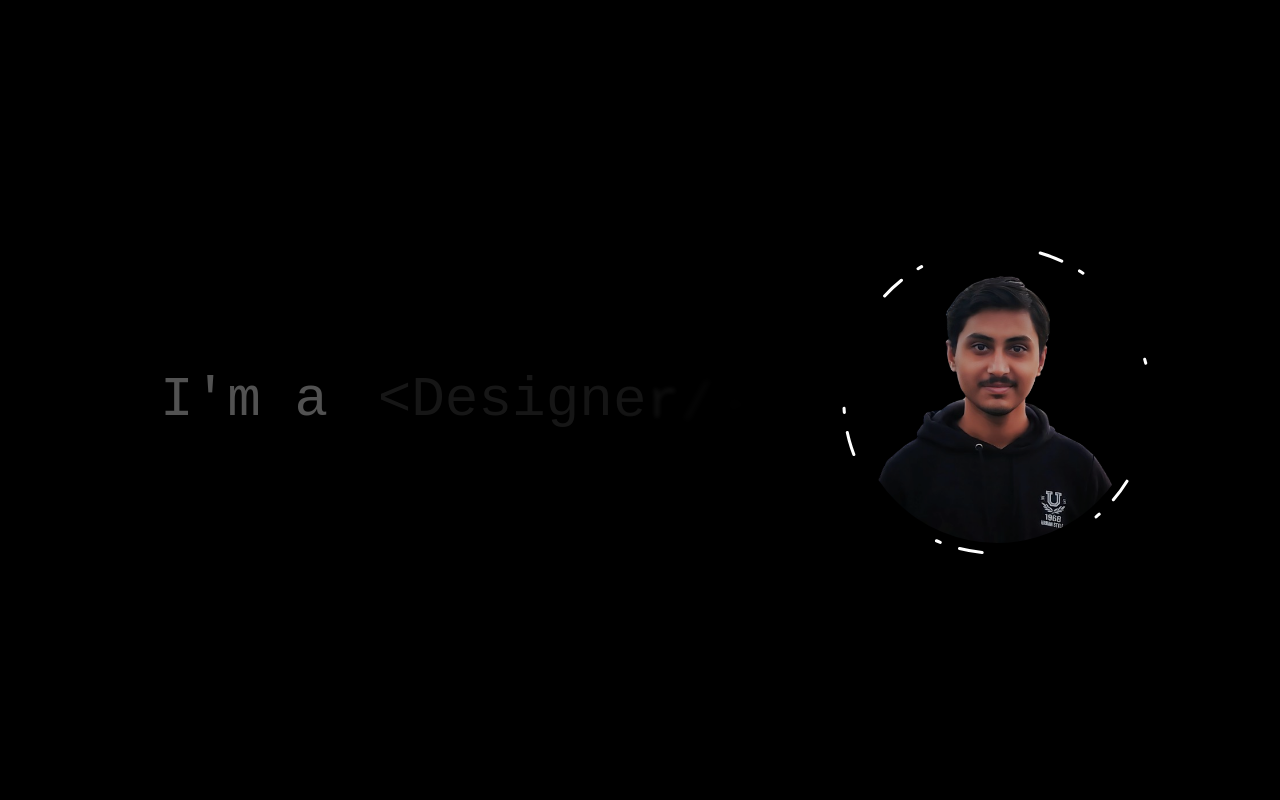
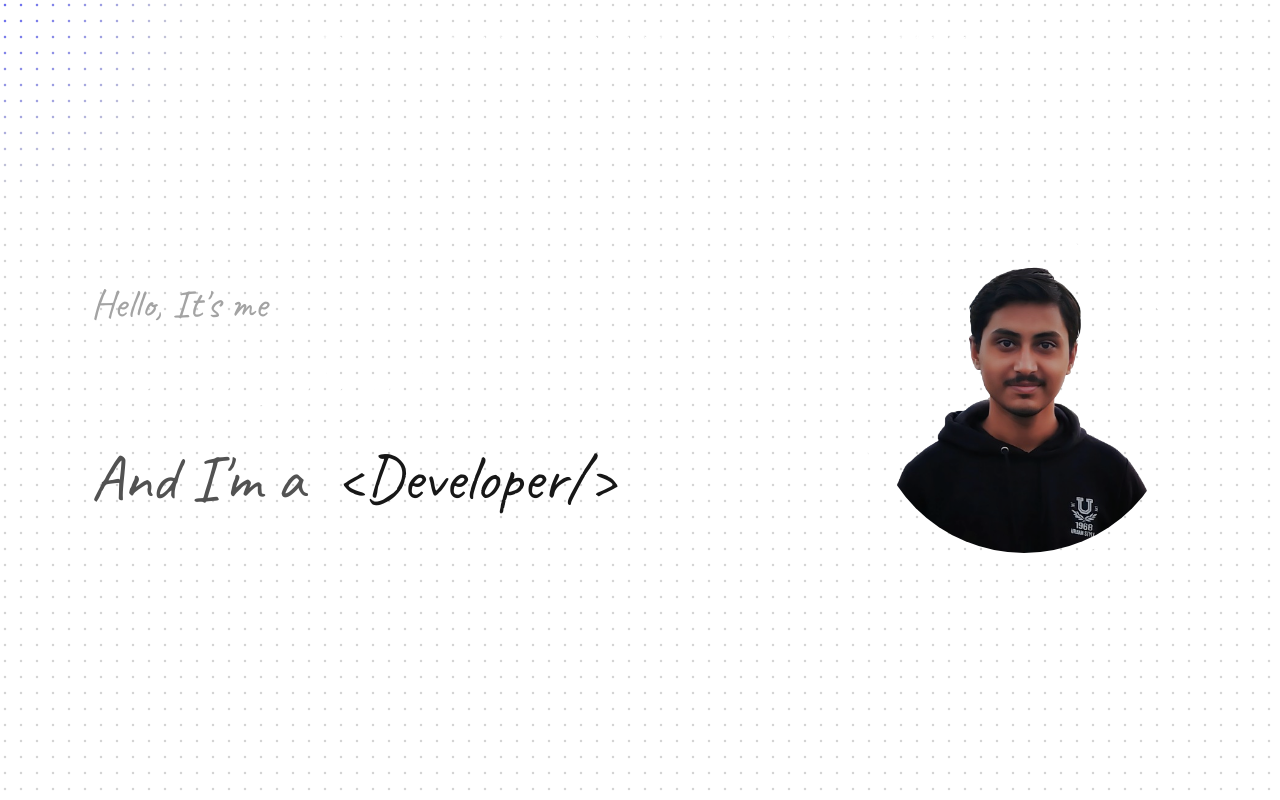
Before and after one commit to dhruv030721/portfolio_webiste, a Next.js app: page / in a window 1280 px wide. Built offline with nearby package versions, Linux system fonts and the light colour scheme.

Commit message:
Add native next google font add little drop shadow in image

```diff
--- a/app/components/FlipWord.tsx
+++ b/app/components/FlipWord.tsx
@@ -1,13 +1,26 @@
 import React from "react";
 import { FlipWords } from "./ui/flip-words";
+import { Caveat } from "next/font/google";
+
+
+const caveat = Caveat({
+    weight: '400',
+    subsets: ['latin'],
+})
 
 export function FlipWord() {
+
+
     const words = ["<Programmer/>", "<Developer/>", "<Designer/>", "<Avid_Learner/>"];
 
     return (
-        <div className="flex justify-start ml-40 items-start">
-            <div className="text-[3.5rem] font-ubantu font-normal text-neutral-600 dark:text-neutral-400">
-                {"I'm a"}&nbsp;
+        <div className={`flex flex-col items-start ${caveat.className}`}>
+            <div className="flex flex-col ">
+                <h1 className={`text-neutral-400 text-[2.5rem]`}>Hello, {"It's"} me</h1>
+                <span className={`text-white font-Playwrite font-bold text-[4rem]  ${caveat.className}`}>Dhruv Godhani</span>
+            </div>
+            <div className={` font-ubantu text-[4rem] font-normal text-neutral-600  dark:text-neutral-400  ${caveat.className}`}>
+                And {"I'm a"}&nbsp;
                 <span className="ml-2">
                     <FlipWords words={words} />
                 </span>
--- /dev/null
+++ b/app/components/HeroHighlight.tsx
@@ -0,0 +1,13 @@
+"use client";
+import { HeroHighlight, Highlight } from "./ui/hero-highlight";
+import NavBar from "./NavBar";
+import { HeroSection } from "./HeroSection";
+
+export function HeroHighlightDemo() {
+    return (
+        <HeroHighlight>
+            <NavBar />
+            <HeroSection />
+        </HeroHighlight>
+    );
+}
--- a/app/components/HeroSection.tsx
+++ b/app/components/HeroSection.tsx
@@ -6,15 +6,15 @@ import { motion } from "framer-motion";
 
 export function HeroSection() {
     return (
-        <div className="w-screen flex justify-between relative items-center h-screen overflow-hidden bg-black">
-            <div className="w-[70%]">
+        <div className="flex h-[80%] justify-center relative items-center overflow-hidden ">
+            <div className="w-[60%]">
                 <FlipWord />
             </div>
-            <div className="relative mr-32 rounded-full">
+            <div className="relative rounded-full">
                 <Image
                     src="/Profile.png"
                     alt="Profile Image"
-                    className="brightness-75 p-3 rounded-full"
+                    className="brightness-75 p-3 rounded-full drop-shadow-black-3xl"
                     quality={100}
                     width={330}
                     height={330}
--- a/app/components/NavBar.tsx
+++ b/app/components/NavBar.tsx
@@ -1,11 +1,19 @@
-import React from 'react'
+import React from 'react';
+import Link from 'next/link';
+import { GeistSans } from 'geist/font/sans';
 
 const Navbar = () => {
   return (
-    <div>
-
+    <div className=' w-full text-white h-20 flex items-center'>
+      <ul className={`flex justify-center gap-x-20 text-md  w-full ${GeistSans.className}`}>
+        <li><Link href="/">Home</Link></li>
+        <li><Link href="/education">Education</Link></li>
+        <li><Link href="/experience">Experience</Link></li>
+        <li><Link href="/projects">Projects</Link></li>
+        <li><Link href="/contact">Contact me</Link></li>
+      </ul>
     </div>
-  )
+  );
 }
 
-export default Navbar
+export default Navbar;
--- /dev/null
+++ b/app/components/ui/hero-highlight.tsx
@@ -0,0 +1,96 @@
+"use client";
+import { cn } from "../../utils/cn";
+import { useMotionValue, motion, useMotionTemplate } from "framer-motion";
+import React from "react";
+
+export const HeroHighlight = ({
+    children,
+    className,
+    containerClassName,
+}: {
+    children: React.ReactNode;
+    className?: string;
+    containerClassName?: string;
+}) => {
+    let mouseX = useMotionValue(0);
+    let mouseY = useMotionValue(0);
+
+    function handleMouseMove({
+        currentTarget,
+        clientX,
+        clientY,
+    }: React.MouseEvent<HTMLDivElement>) {
+        if (!currentTarget) return;
+        let { left, top } = currentTarget.getBoundingClientRect();
+
+        mouseX.set(clientX - left);
+        mouseY.set(clientY - top);
+    }
+    return (
+        <div
+            className={cn(
+                "relative h-screen flex bg-white dark:bg-black justify-center w-full group",
+                containerClassName
+            )}
+            onMouseMove={handleMouseMove}
+        >
+            <div className="absolute inset-0 bg-dot-thick-neutral-300 dark:bg-dot-thick-neutral-800  pointer-events-none" />
+            <motion.div
+                className="pointer-events-none bg-dot-thick-indigo-500 dark:bg-dot-thick-indigo-500   absolute inset-0 opacity-0 transition duration-300 group-hover:opacity-100"
+                style={{
+                    WebkitMaskImage: useMotionTemplate`
+            radial-gradient(
+              200px circle at ${mouseX}px ${mouseY}px,
+              black 0%,
+              transparent 100%
+            )
+          `,
+                    maskImage: useMotionTemplate`
+            radial-gradient(
+              200px circle at ${mouseX}px ${mouseY}px,
+              black 0%,
+              transparent 100%
+            )
+          `,
+                }}
+            />
+
+            <div className={cn("relative z-20 w-full", className)}>{children}</div>
+        </div>
+    );
+};
+
+export const Highlight = ({
+    children,
+    className,
+}: {
+    children: React.ReactNode;
+    className?: string;
+}) => {
+    return (
+        <motion.span
+            initial={{
+                backgroundSize: "0% 100%",
+            }}
+            animate={{
+                backgroundSize: "100% 100%",
+            }}
+            transition={{
+                duration: 2,
+                ease: "linear",
+                delay: 0.5,
+            }}
+            style={{
+                backgroundRepeat: "no-repeat",
+                backgroundPosition: "left center",
+                display: "inline",
+            }}
+            className={cn(
+                `relative inline-block pb-1   px-1 rounded-lg bg-gradient-to-r from-indigo-300 to-purple-300 dark:from-indigo-500 dark:to-purple-500`,
+                className
+            )}
+        >
+            {children}
+        </motion.span>
+    );
+};
--- /dev/null
+++ b/app/experience/page.tsx
@@ -0,0 +1,11 @@
+import React from 'react'
+
+const page = () => {
+    return (
+        <div>
+            This is experience page
+        </div>
+    )
+}
+
+export default page
--- a/app/globals.css
+++ b/app/globals.css
@@ -2,7 +2,7 @@
 @tailwind components;
 @tailwind utilities;
 
-@import url('https://fonts.googleapis.com/css2?family=Ubuntu+Mono:ital,wght@0,400;0,700;1,400;1,700&display=swap');
+@import url('https://fonts.googleapis.com/css2?family=Playwrite+SK:wght@100..400&family=Playwrite+ZA:wght@100..400&display=swap');
 
 
 :root {
@@ -11,3 +11,24 @@
 body {
     background-color: black;
 }
+
+/* width */
+::-webkit-scrollbar {
+    width: 5px;
+}
+
+/* Track */
+::-webkit-scrollbar-track {
+    background: black;
+}
+
+/* Handle */
+::-webkit-scrollbar-thumb {
+    background: white;
+    border-radius: 50px ;
+}
+
+/* Handle on hover */
+::-webkit-scrollbar-thumb:hover {
+    background: white;
+}
--- a/app/page.tsx
+++ b/app/page.tsx
@@ -1,11 +1,11 @@
+import { HeroHighlightDemo } from "./components/HeroHighlight";
 import { HeroSection } from "./components/HeroSection";
 import NavBar from "./components/NavBar";
 
 export default function Home() {
   return (
-    <main className="">
-      <NavBar />
-      <HeroSection />
+    <main className="h-screen">
+      <HeroHighlightDemo />
     </main>
   );
 }
--- a/package.json
+++ b/package.json
@@ -12,6 +12,8 @@
     "@tabler/icons-react": "^3.5.0",
     "clsx": "^2.1.1",
     "framer-motion": "^11.2.10",
+    "geist": "^1.3.0",
+    "mini-svg-data-uri": "^1.4.4",
     "next": "14.2.3",
     "react": "^18",
     "react-dom": "^18",
--- a/tailwind.config.ts
+++ b/tailwind.config.ts
@@ -1,6 +1,11 @@
-import type { Config } from "tailwindcss";
+const svgToDataUri = require("mini-svg-data-uri");
+const {
+  default: flattenColorPalette,
+} = require("tailwindcss/lib/util/flattenColorPalette");
 
-const config: Config = {
+/** @type {import('tailwindcss').Config} */
+
+module.exports = {
   content: [
     "./pages/**/*.{js,ts,jsx,tsx,mdx}",
     "./components/**/*.{js,ts,jsx,tsx,mdx}",
@@ -8,16 +13,46 @@ const config: Config = {
   ],
   theme: {
     extend: {
+      dropShadow: {
+        'black-3xl': '0px 0px 300px rgba(255,255,255,1)'
+      },
       backgroundImage: {
         "gradient-radial": "radial-gradient(var(--tw-gradient-stops))",
         "gradient-conic":
           "conic-gradient(from 180deg at 50% 50%, var(--tw-gradient-stops))",
       },
       fontFamily: {
-        "ubantu" : ["Ubuntu Mono", 'monospace']
-      }
+        "ubantu": ["Ubuntu Mono", "monospace"],
+        "Playwrite": ["Playwrite SK", "cursive"]
+
+      },
     },
   },
-  plugins: [],
+  plugins: [
+    addVariablesForColors,
+    function ({ matchUtilities, theme }: any) {
+      matchUtilities(
+        {
+          "bg-dot-thick": (value: string) => ({
+            backgroundImage: `url("${svgToDataUri(
+              `<svg xmlns="http://www.w3.org/2000/svg" viewBox="0 0 32 32" width="16" height="16" fill="none"><circle fill="${value}" id="pattern-circle" cx="10" cy="10" r="2.5"></circle></svg>`
+            )}")`,
+          }),
+        },
+        { values: flattenColorPalette(theme("backgroundColor")), type: "color" }
+      );
+    },
+  ],
 };
-export default config;
+
+
+function addVariablesForColors({ addBase, theme }: any) {
+  const allColors = flattenColorPalette(theme("colors"));
+  const newVars = Object.fromEntries(
+    Object.entries(allColors).map(([key, val]) => [`--${key}`, val])
+  );
+
+  addBase({
+    ":root": newVars,
+  });
+}
```
Also changed, not shown: 1 other file (tests, documents, lock files or other folders).
